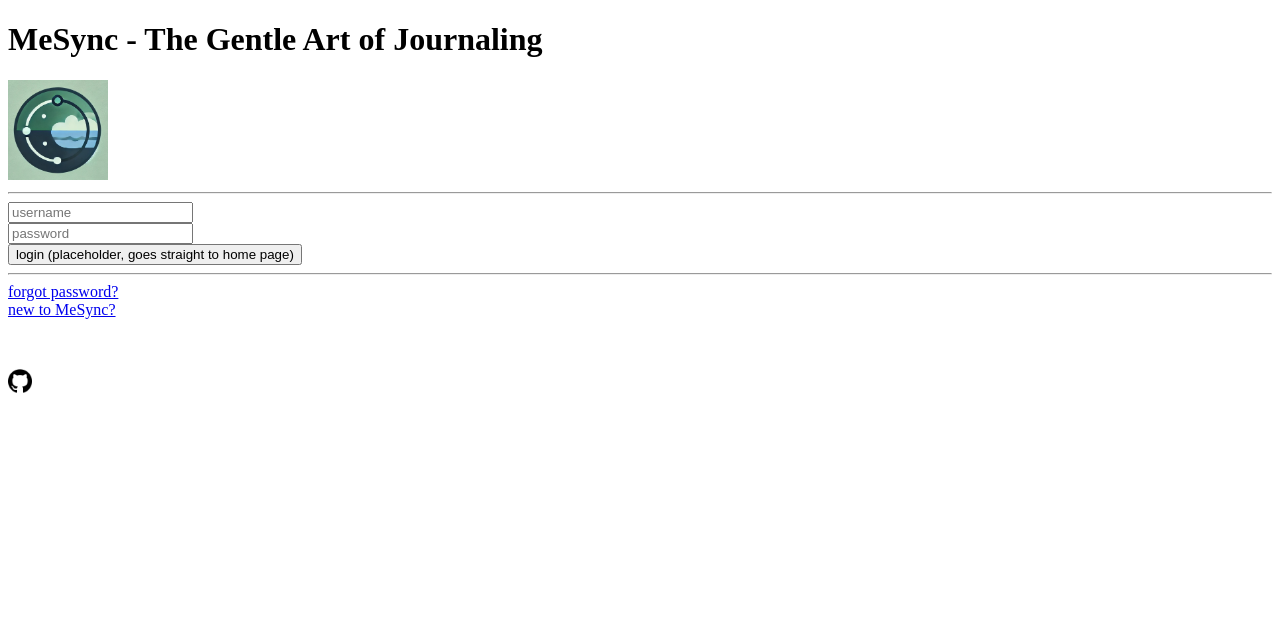
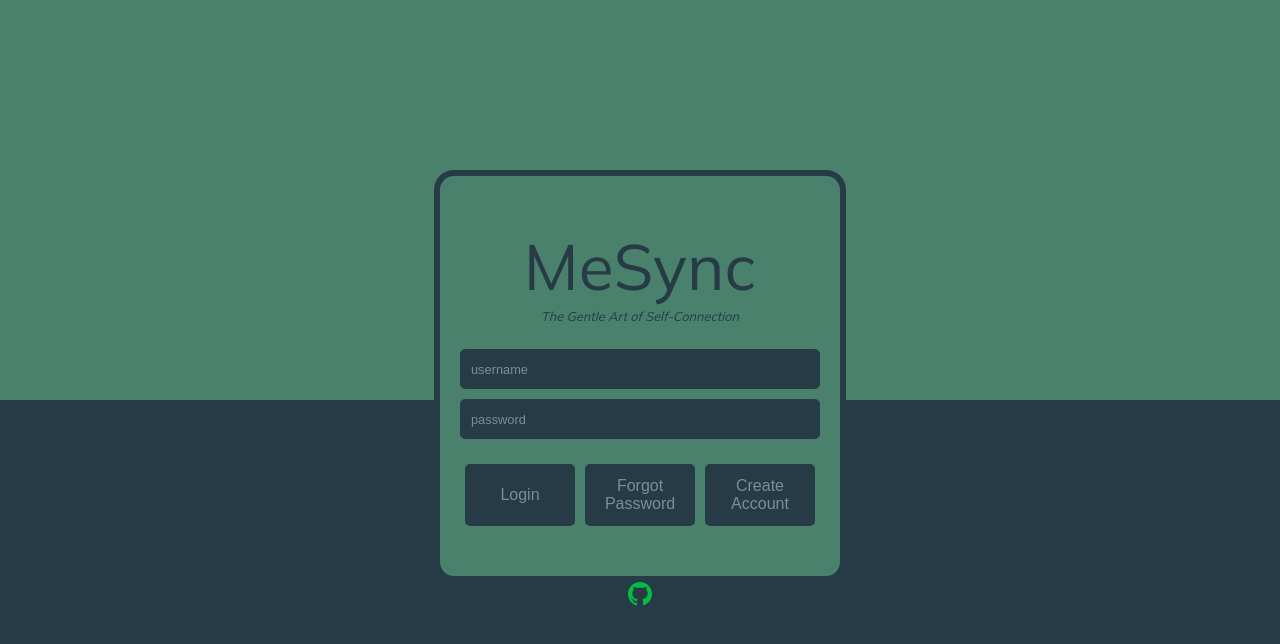
Before and after one commit to trentw0826/MeSyncStartup, a plain HTML site: page index.html in a window 1280 px wide. Drawn offline with Linux system fonts and the light colour scheme.

Commit message:
Add initial CSS for login page, update color palette, add basic enhancements to HTML structure for improved UI

```diff
--- /dev/null
+++ b/css/colors.css
@@ -0,0 +1,7 @@
+:root {
+  --color-primary: var(--color-tertiary); /* Update color palette using color theory */
+  --color-secondary: #4a816d;
+  --color-tertiary: #273b46;
+  --color-accent: #ecdfd7;
+  --color-neutral: #7b8e97;
+}
--- /dev/null
+++ b/css/fonts.css
@@ -0,0 +1,16 @@
+/* Import Google Fonts */
+@import url('https://fonts.googleapis.com/css2?family=Mulish:wght@400;700&family=Montserrat:wght@400;700&display=swap');
+
+/* Apply the fonts to the body and headings */
+body, h1, h2, h3, h4, h5, h6 {
+    font-family: 'Mulish', sans-serif;
+}
+
+/* Additional font styles */
+.bold {
+    font-weight: 700;
+}
+
+.light {
+    font-weight: 300;
+}
--- /dev/null
+++ b/css/styles.css
@@ -0,0 +1,174 @@
+/* Typography */
+body {
+    font-family: Arial, sans-serif;
+    color: var(--text-color);
+}
+
+h1, h2, h3, h4, h5, h6 {
+    font-weight: bold;
+}
+
+p {
+    line-height: 1.6;
+}
+
+/* Layout Utilities */
+.margin-small {
+    margin: 8px;
+}
+
+.margin-medium {
+    margin: 16px;
+}
+
+.margin-large {
+    margin: 24px;
+}
+
+.padding-small {
+    padding: 8px;
+}
+
+.padding-medium {
+    padding: 16px;
+}
+
+.padding-large {
+    padding: 24px;
+}
+
+/* Flexbox Utilities */
+.flex {
+    display: flex;
+}
+
+.center-flex {
+    justify-content: center;
+    align-items: center;
+}
+
+/* Responsive Design */
+@media (max-width: 768px) {
+    #box {
+        width: 80%;
+        height: auto;
+    }
+}
+
+/* Animations and Transitions */
+.fade-in {
+    opacity: 0;
+    transition: opacity 1s ease-in-out;
+}
+
+.fade-in.visible {
+    opacity: 1;
+}
+
+/* Custom Styles */
+body, html {
+    height: 100%;
+    margin: 0;
+    display: flex;
+    flex-direction: column;
+    justify-content: center;
+    align-items: center;
+    background: linear-gradient(to bottom, var(--color-secondary) 50%, var(--color-tertiary) 50%);
+}
+#box {
+    width: 360px;
+    height: 360px;
+    background-color: var(--color-secondary);
+    border-radius: 20px;
+    border: 6px solid var(--color-tertiary);
+    display: flex;
+    flex-direction: column;
+    justify-content: center;
+    align-items: center;
+    color: var(--color-accent);
+    padding: 20px;
+    margin: 0 auto;
+}
+#box-text {
+    font-size: 4em;
+    margin-bottom: 2px;
+    color: var(--color-tertiary);
+}
+#subtitle {
+    font-size: 0.8em;
+    font-style: italic;
+    margin-bottom: 20px;
+    color: var(--color-tertiary);
+}
+#credentials {
+    display: flex;
+    flex-direction: column;
+    width: 100%;
+}
+#credentials input {
+    margin: 5px 0;
+    padding: 10px;
+    font-size: 1em;
+    border: 1px solid var(--color-tertiary);
+    border-radius: 5px;
+    background-color: var(--color-tertiary);
+    color: var(--color-accent);
+}
+#credentials input::placeholder {
+    font-size: 0.8em;
+    color: var(--color-neutral);
+    transition: color 0.3s ease;
+}
+#credentials input:hover::placeholder,
+#credentials input:focus::placeholder {
+    color: transparent;
+}
+#credentials input:focus {
+    border-color: var(--color-accent);
+}
+#credentials input:focus {
+    border-color: var(--color-neutral);
+}
+#actions {
+    display: flex;
+    justify-content: space-between;
+    width: 100%;
+    margin-top: 20px;
+}
+#actions button {
+    flex: 1;
+    margin: 0 5px;
+    padding: 10px;
+    font-size: 1em;
+    color: var(--color-neutral);
+    background-color: var(--color-tertiary);
+    border: 3px solid var(--color-tertiary);
+    border-radius: 5px;
+    cursor: pointer;
+    transition: color 0.3s ease;
+}
+#actions button:hover {
+    color: var(--color-accent);
+    background-color: var(--color-tertiary); /* Keep the background color unchanged */
+    border-color: var(--color-tertiary); /* Keep the border color unchanged */
+}
+.footer-style {
+    padding-bottom: 20px;
+}
+.footer-style a {
+    color: var(--color-secondary);
+    text-decoration: none;
+    transition: color 0.3s ease;
+}
+.footer-style a:visited {
+    color: var(--color-secondary);
+}
+.footer-style a:hover {
+    color: var(--color-accent);
+}
+
+.github-icon {
+  width: 24px; /* Set the desired width */
+  height: 24px; /* Set the desired height */
+  filter: invert(50%) sepia(100%) saturate(500%) hue-rotate(90deg) brightness(90%) contrast(100%);
+}
--- a/index.html
+++ b/index.html
@@ -1,34 +1,38 @@
-<!-- A frontpage for MeSync *see README.md for overview* -->
 <!DOCTYPE html>
 <html lang="en">
 <head>
   <meta charset="UTF-8">
   <meta name="viewport" content="width=device-width, initial-scale=1.0">
   <title>MeSync</title>
-  <link rel="icon" href="assets/favicon.ico" type="image/ico">
+  <link rel="stylesheet" href="css/colors.css">
+  <link rel="stylesheet" href="css/styles.css">
+  <link rel="stylesheet" href="css/fonts.css">
+  <link rel="stylesheet" href="css/custom-styles.css">
+  <link rel="icon" href="assets/favicon.ico" type="image/x-icon">
 </head>
 <body>
-  <h1>MeSync - The Gentle Art of Journaling</h1>
-  <img src="assets/logo.jpg" alt="MeSync Logo" style="width: 100px; height: 100px;">
-  <hr />
-
-  <input type="text" id="username" name="username" placeholder="username" required>
-  <br>
-  <input type="password" id="password" name="password" placeholder="password" required>
-  <br>
-  <button type="button" onclick="location.href='pages/home.html'">login (placeholder, goes straight to home page)</button>
-  <hr />
-
-  <nav>
-    <a href="pages/forgot_password.html" style="display: block;">forgot password?</a>
-    <a href="pages/register.html" style="display: block;">new to MeSync?</a>
-  </nav>
-  <p>&nbsp;&nbsp;&nbsp;&nbsp;</p>
-
-  <footer>
-    <a href="https://github.com/trentw0826/MeSyncStartup" target="_blank">
-      <img src="assets/github-icon.png" alt="project github" style="width: 24px; height: 24px;">
-    </a>
+  <div id="box" class="fade-in">
+    <span id="box-text" style="color: var(--color-primary);">MeSync</span>
+    <span id="subtitle">The Gentle Art of Self-Connection</span>
+    <div id="credentials">
+      <input type="text" placeholder="username" id="username">
+      <input type="password" placeholder="password" id="password">
+    </div>
+    <div id="actions">
+      <button id="login">Login</button>
+      <button id="forgot-password">Forgot Password</button>
+      <button id="create-account">Create Account</button>
+    </div>
+  </div>
+  <footer class="footer-style">
+    <div>
+      <a href="https://github.com/trentw0826/MeSyncStartup" target="_blank" class="footer-link">
+        <svg class="github-icon" xmlns="http://www.w3.org/2000/svg" viewBox="0 0 24 24" width="24" height="24">
+          <path fill="var(--color-secondary)" d="M12 0C5.37 0 0 5.37 0 12c0 5.3 3.438 9.8 8.205 11.385.6.11.82-.26.82-.577v-2.17c-3.338.726-4.042-1.61-4.042-1.61-.546-1.387-1.333-1.757-1.333-1.757-1.09-.745.083-.73.083-.73 1.205.084 1.84 1.24 1.84 1.24 1.07 1.835 2.807 1.305 3.492.997.108-.776.42-1.305.763-1.605-2.665-.305-5.467-1.335-5.467-5.93 0-1.31.467-2.38 1.235-3.22-.123-.303-.535-1.523.117-3.176 0 0 1.008-.322 3.3 1.23.957-.266 1.98-.398 3-.403 1.02.005 2.043.137 3 .403 2.29-1.552 3.297-1.23 3.297-1.23.653 1.653.24 2.873.118 3.176.77.84 1.233 1.91 1.233 3.22 0 4.61-2.807 5.62-5.48 5.92.43.37.823 1.1.823 2.22v3.293c0 .32.218.694.825.577C20.565 21.8 24 17.3 24 12c0-6.63-5.37-12-12-12z"/>
+        </svg>
+      </a>
+    </div>
   </footer>
+  <script src="js/custom-scripts.js"></script>
 </body>
 </html>
--- /dev/null
+++ b/js/custom-scripts.js
@@ -0,0 +1,4 @@
+
+window.onload = function() {
+  document.getElementById('box').classList.add('visible');
+};
```
Also changed, not shown: pages/account_analytics.html (+1 -0 lines), pages/home.html (+1 -1 lines), assets/favicon.ico, assets/github-icon.png (deleted), assets/github-mark.svg (added), assets/logo.jpg (deleted), assets/mesync-logo-transparent.png (added), pages/account_settings.html (line endings or trailing spaces).
